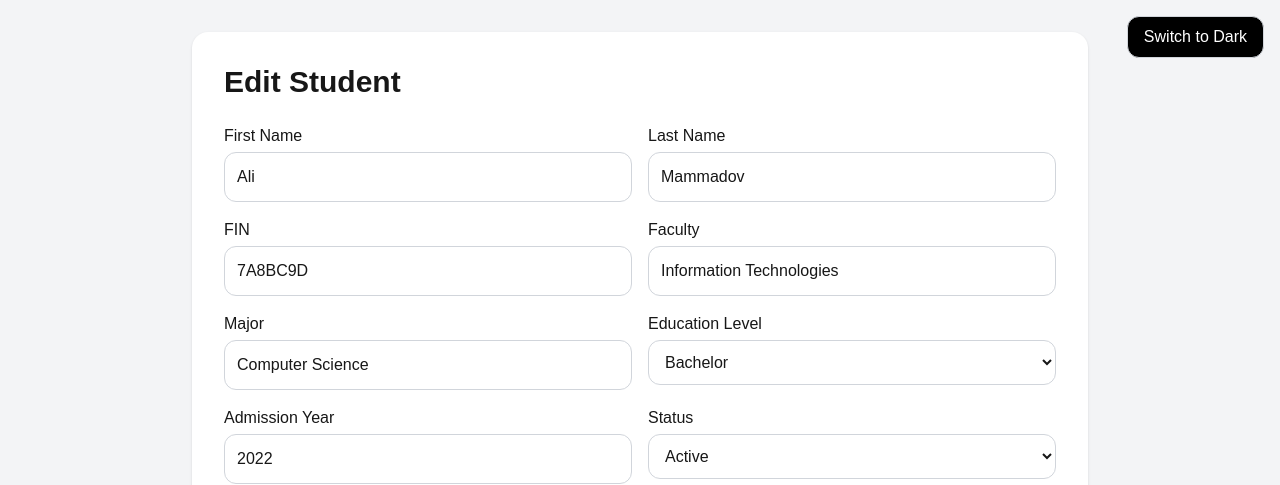
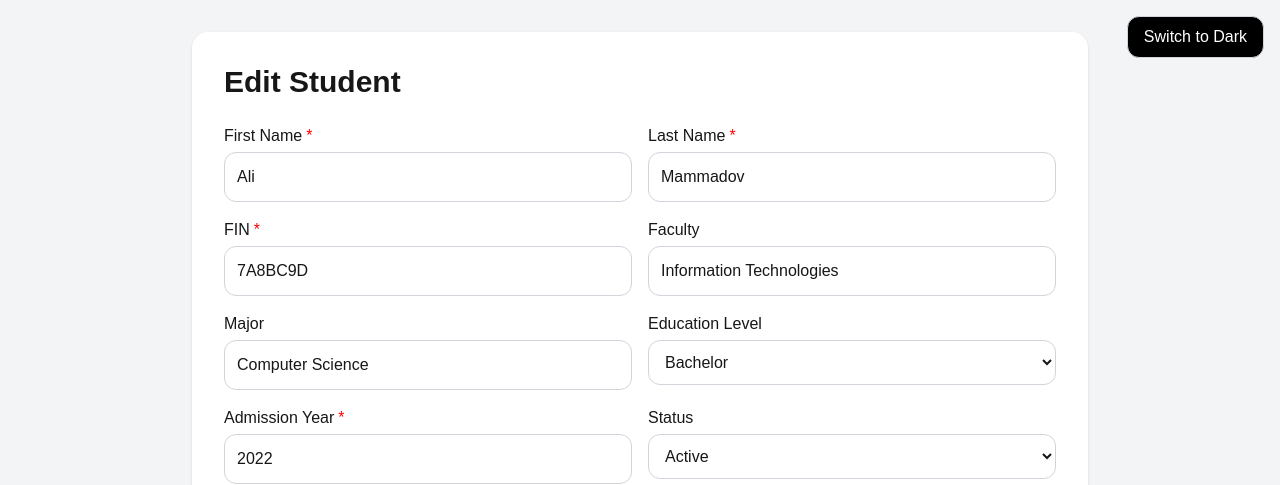
Before and after one commit to Mara0307/student-registartion-panel, a Next.js app: page /students/edit/1 in a window 1280 px wide. Shown: the top 485 px of the page. Built offline with nearby package versions, Linux system fonts and the light colour scheme.

Commit message:
feat: improve form UX with required field indicators and validation styling

```diff
--- a/src/app/components/students/StudentForm.tsx
+++ b/src/app/components/students/StudentForm.tsx
@@ -13,6 +13,19 @@ interface StudentFormProps {
   onSubmit: (data: StudentFormValues) => void;
   submitLabel: string;
 }
+
+const Label = ({
+  children,
+  required = false,
+}: {
+  children: React.ReactNode;
+  required?: boolean;
+}) => (
+  <label className="mb-1 block font-medium">
+    {children}
+    {required && <span className="required-star">*</span>}
+  </label>
+);
 
 export default function StudentForm({
   initialValues,
@@ -61,7 +74,7 @@ export default function StudentForm({
       className="grid grid-cols-1 gap-4 md:grid-cols-2 text-[var(--card-fg)]"
     >
       <div>
-        <label className="mb-1 block font-medium">First Name</label>
+        <Label required>First Name</Label>
         <input
           name="firstName"
           value={values.firstName}
@@ -72,7 +85,7 @@ export default function StudentForm({
       </div>
 
       <div>
-        <label className="mb-1 block font-medium">Last Name</label>
+        <Label required>Last Name</Label>
         <input
           name="lastName"
           value={values.lastName}
@@ -83,7 +96,7 @@ export default function StudentForm({
       </div>
 
       <div>
-        <label className="mb-1 block font-medium">FIN</label>
+        <Label required>FIN</Label>
         <input
           name="fin"
           value={values.fin}
@@ -94,7 +107,7 @@ export default function StudentForm({
       </div>
 
       <div>
-        <label className="mb-1 block font-medium">Faculty</label>
+        <Label>Faculty</Label>
         <input
           name="faculty"
           value={values.faculty}
@@ -104,7 +117,7 @@ export default function StudentForm({
       </div>
 
       <div>
-        <label className="mb-1 block font-medium">Major</label>
+        <Label>Major</Label>
         <input
           name="major"
           value={values.major}
@@ -114,7 +127,7 @@ export default function StudentForm({
       </div>
 
       <div>
-        <label className="mb-1 block font-medium">Education Level</label>
+        <Label>Education Level</Label>
         <select
           name="educationLevel"
           value={values.educationLevel}
@@ -129,7 +142,7 @@ export default function StudentForm({
       </div>
 
       <div>
-        <label className="mb-1 block font-medium">Admission Year</label>
+        <Label required>Admission Year</Label>
         <input
           name="admissionYear"
           value={values.admissionYear}
@@ -142,7 +155,7 @@ export default function StudentForm({
       </div>
 
       <div>
-        <label className="mb-1 block font-medium">Status</label>
+        <Label>Status</Label>
         <select
           name="status"
           value={values.status}
@@ -157,7 +170,7 @@ export default function StudentForm({
       </div>
 
       <div>
-        <label className="mb-1 block font-medium">Email</label>
+        <Label>Email</Label>
         <input
           name="email"
           value={values.email}
@@ -168,7 +181,7 @@ export default function StudentForm({
       </div>
 
       <div>
-        <label className="mb-1 block font-medium">Phone</label>
+        <Label>Phone</Label>
         <input
           name="phone"
           value={values.phone}
@@ -178,7 +191,7 @@ export default function StudentForm({
       </div>
 
       <div className="md:col-span-2">
-        <label className="mb-1 block font-medium">Address</label>
+        <Label>Address</Label>
         <input
           name="address"
           value={values.address}
--- a/src/app/globals.css
+++ b/src/app/globals.css
@@ -102,3 +102,8 @@ textarea {
 input::placeholder {
   color: var(--muted-fg);
 }
+
+.required-star {
+  color: red;
+  margin-left: 4px;
+}
```
